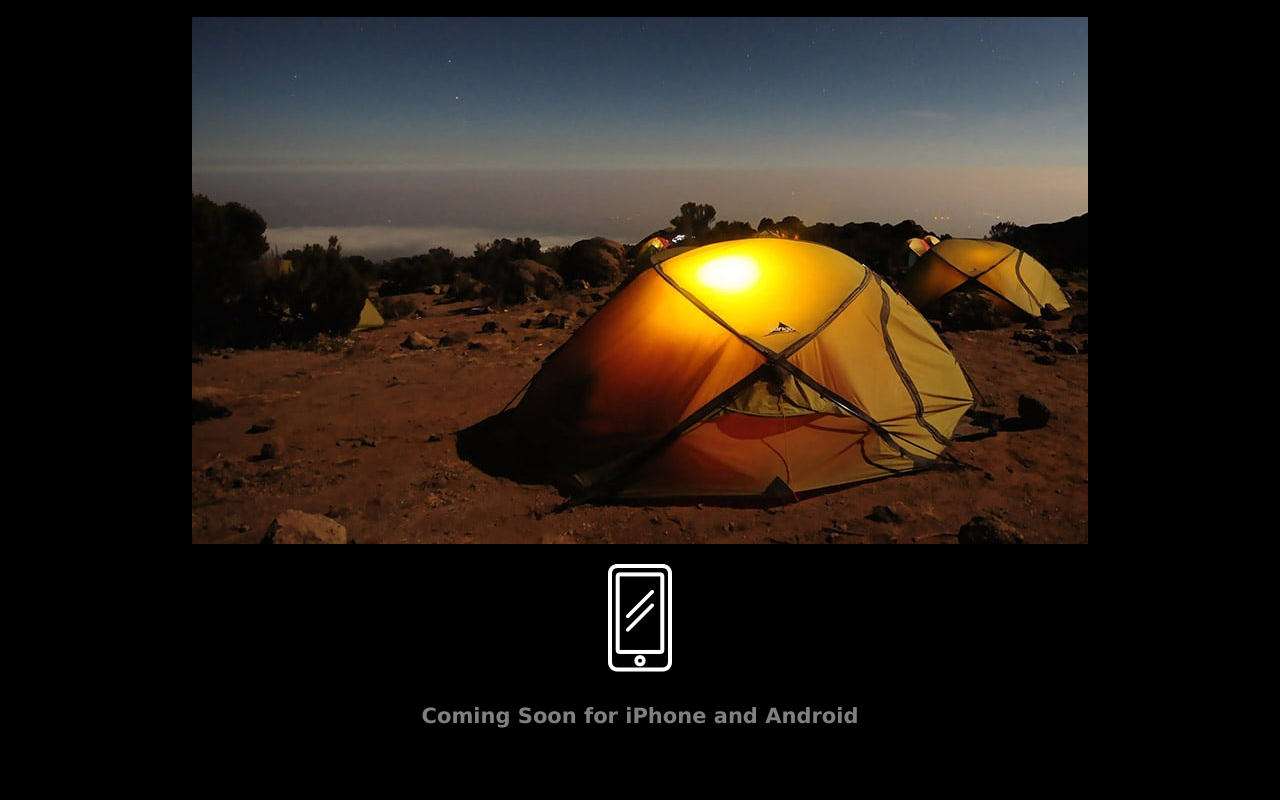
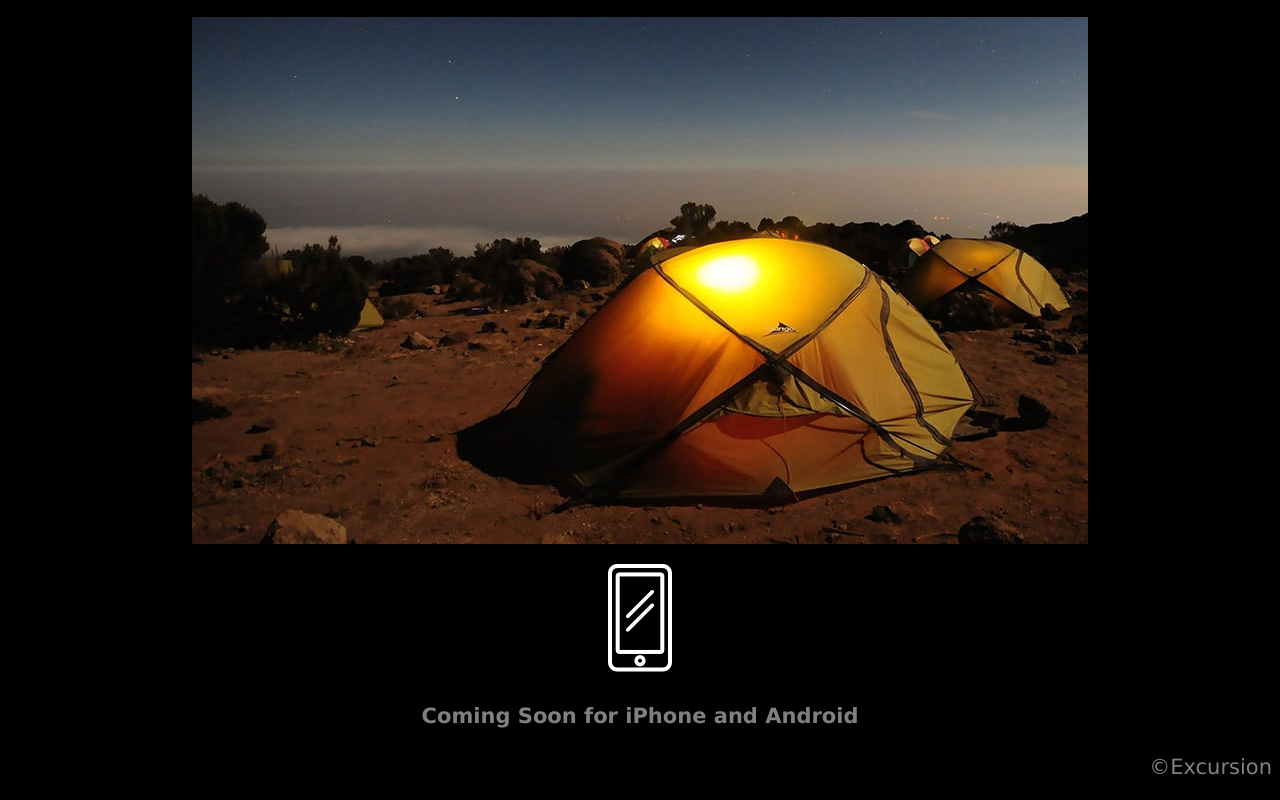
Before and after one commit to nasbramli/excursion, a plain HTML site: page index.html in a window 1280 px wide. Shown: the part 468-1268 px from the top of the page. Before the commit the page ends 1223 px from the top, so only its background shows below. Drawn offline with Linux system fonts and the light colour scheme.

Commit message:
final push

```diff
--- a/index.html
+++ b/index.html
@@ -22,5 +22,6 @@
 <h4 class="header--sub-header">Coming Soon for iPhone and Android</h4>
 <p>
     <a class="link--cta" href="#"></a></p>
+<p class="footer--copyright">©Excursion</p>
 </body>
 </html>
--- a/resources/css/style.css
+++ b/resources/css/style.css
@@ -24,7 +24,15 @@ body {
 
 }
 
+/*LINKS*/
 .link--cta{
     font-size: 16px;
     color: aquamarine;
 }
+
+/*FOOTER*/
+.footer--copyright{
+    color: grey;
+    font-size: 21px;
+    text-align: right;
+}
```
